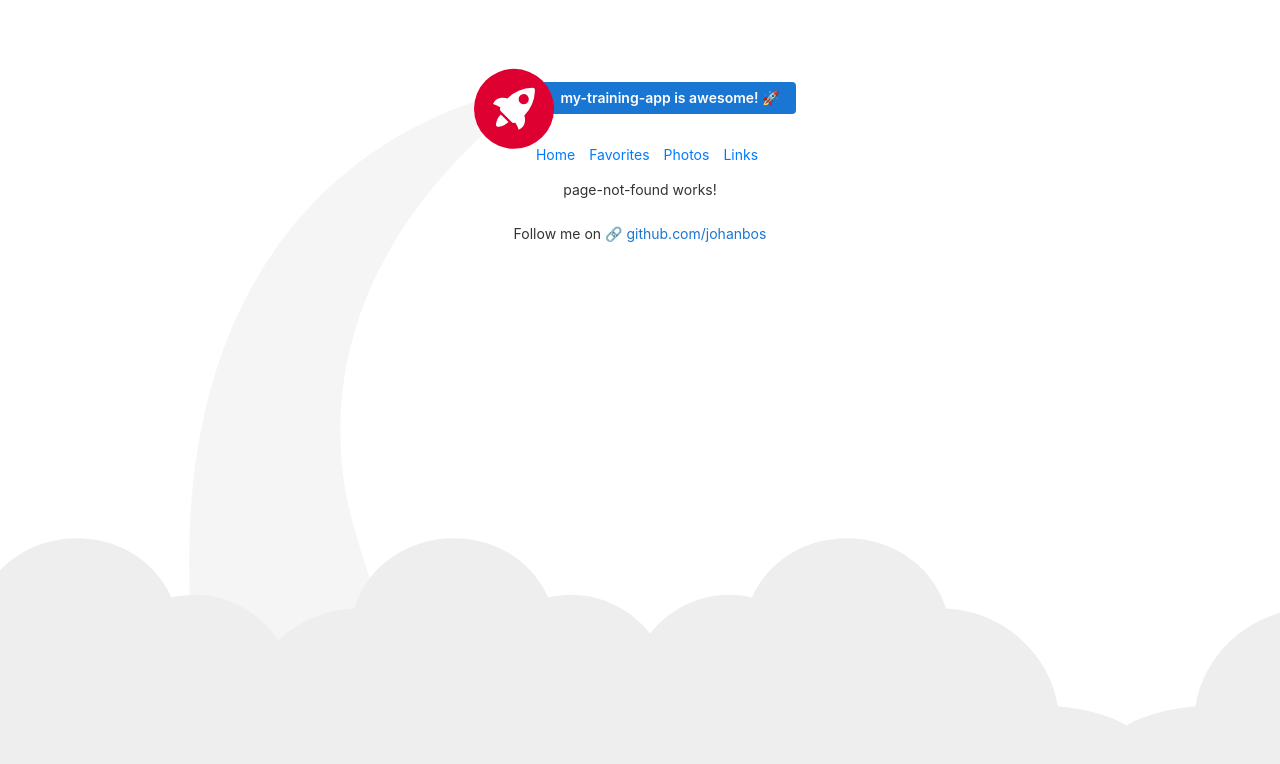
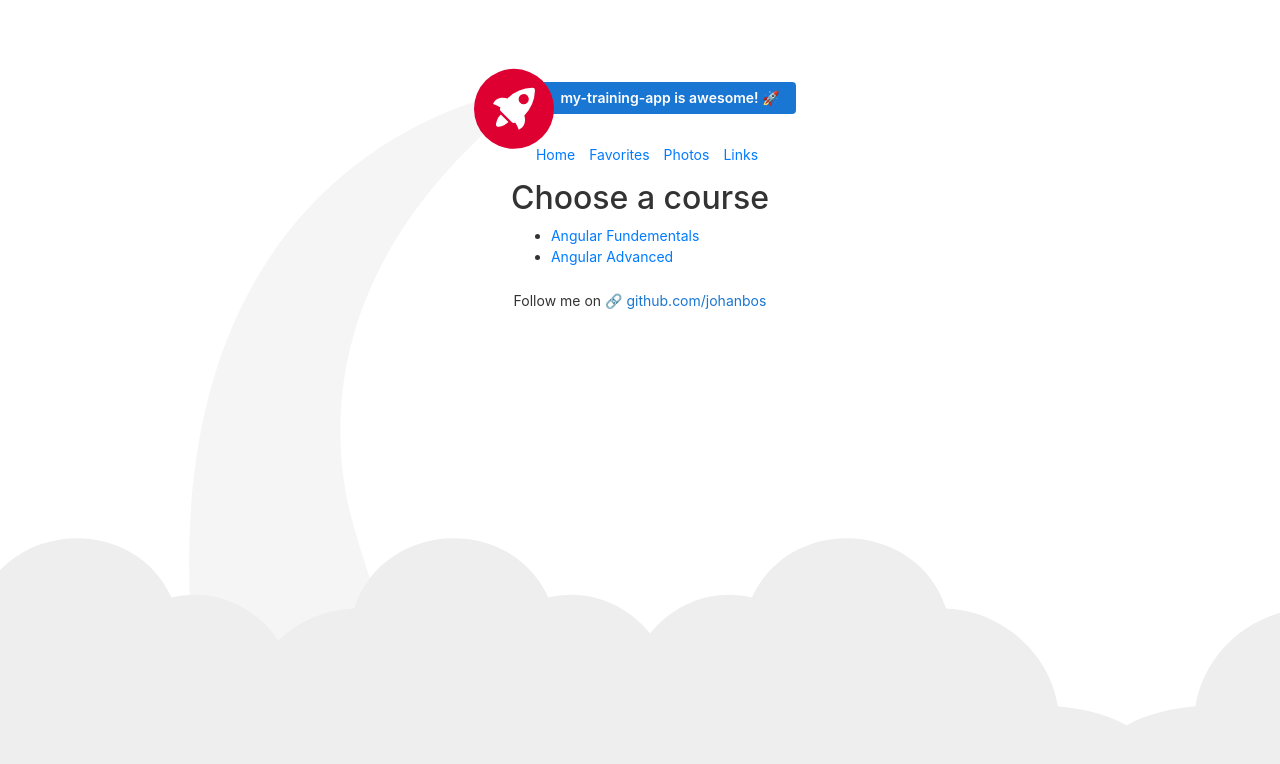
Before and after one commit to Johanbos/my-training-app, an Angular app: page /courses in a window 1280 px wide. Shown: the top 764 px of the page. Built offline with nearby package versions, Linux system fonts and the light colour scheme.

Commit message:
Training module

```diff
--- a/src/app/app-routing.module.ts
+++ b/src/app/app-routing.module.ts
@@ -1,6 +1,32 @@
 import { NgModule } from '@angular/core';
-import { RouterModule } from '@angular/router';
-import { appRoutes } from './app.routes';
+import { RouterModule, Routes } from '@angular/router';
+import { HomeComponent } from './core/home/home.component';
+import { PageNotFoundComponent } from './core/page-not-found/page-not-found.component';
+
+export const appRoutes: Routes = [
+  { path: '', component: HomeComponent },
+  {
+    path: 'favorites',
+    loadChildren: () => import('./favorites/favorites.module')
+      .then(mod => mod.FavoritesModule)
+  },
+  {
+    path: 'photos',
+    loadChildren: () => import('./photos/photos.module')
+      .then(mod => mod.PhotosModule)
+  },
+  {
+    path: 'courses',
+    loadChildren: () => import('./training/training.module')
+      .then(mod => mod.TrainingModule)
+  },
+  {
+    path: 'links',
+    loadChildren: () => import('./links/links.module')
+      .then(mod => mod.LinksModule)
+  },
+  { path: '**', component: PageNotFoundComponent }
+];
 
 @NgModule({
   imports: [RouterModule.forRoot(appRoutes)],
--- a/src/app/app.routes.ts
+++ /dev/null
@@ -1,25 +0,0 @@
-import { Routes } from '@angular/router';
-import { PageNotFoundComponent } from './core/page-not-found/page-not-found.component';
-import { HomeComponent } from './core/home/home.component';
-import { CourseComponent } from './training/course/course.component';
-
-export const appRoutes: Routes = [
-    { path: '', component: HomeComponent },
-    {
-        path: 'favorites',
-        loadChildren: () => import('./favorites/favorites.module')
-            .then(mod => mod.FavoritesModule)
-    },
-    {
-        path: 'photos',
-        loadChildren: () => import('./photos/photos.module')
-            .then(mod => mod.PhotosModule)
-    },
-    { path: 'course/:name', component: CourseComponent },
-    {
-        path: 'links',
-        loadChildren: () => import('./links/links.module')
-            .then(mod => mod.LinksModule)
-    },
-    { path: '**', component: PageNotFoundComponent }
-];
--- a/src/app/training/courses/courses.component.html
+++ b/src/app/training/courses/courses.component.html
@@ -2,6 +2,6 @@
 <app-loading [loading]="loading"></app-loading>
 <ul>
     <li *ngFor="let course of this.courses$ | async as courses">
-        <a [routerLink]="['/course', course.name]" [queryParams]="{ delay: 500 }">{{course.name}}</a>
+        <a [routerLink]="['/courses', course.name]" [queryParams]="{ delay: 500 }">{{course.name}}</a>
     </li>
 </ul>
```
Also changed, not shown: src/app/training/training.module.ts (added, +19 -0 lines).
